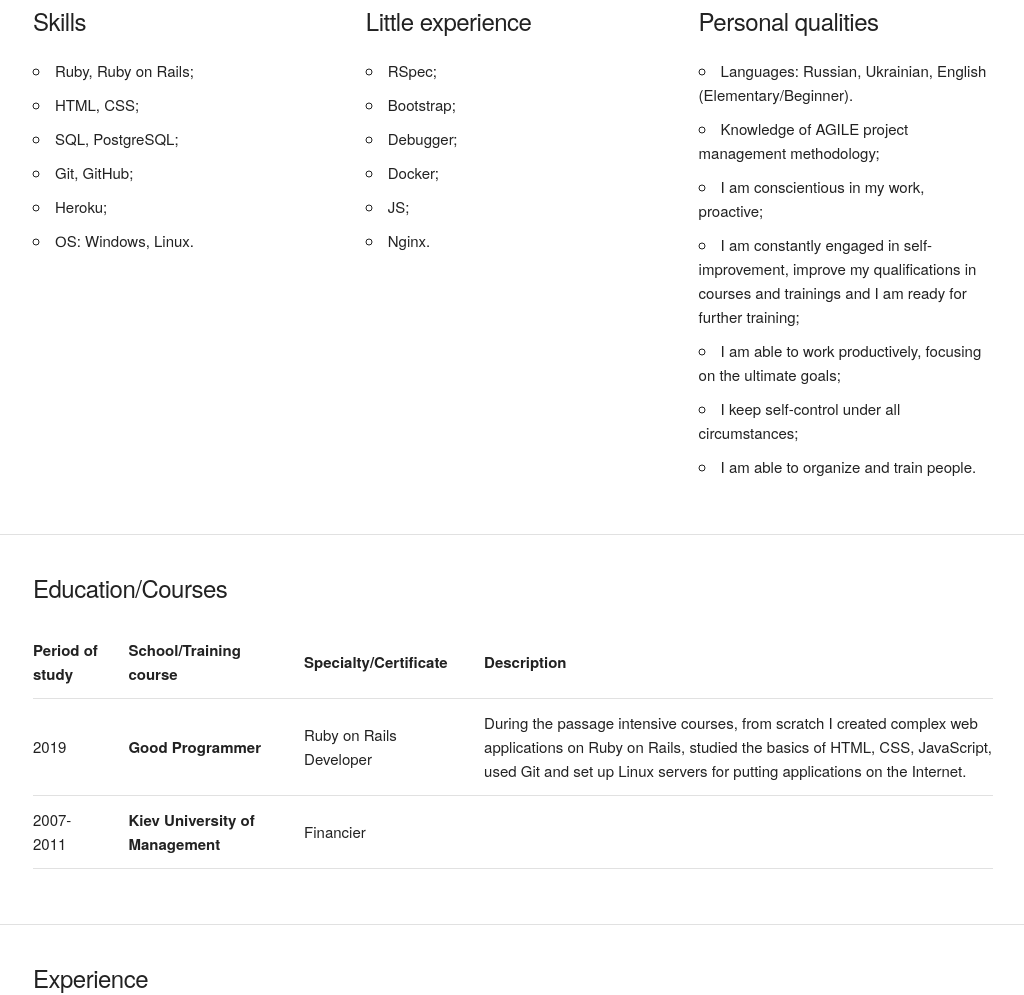
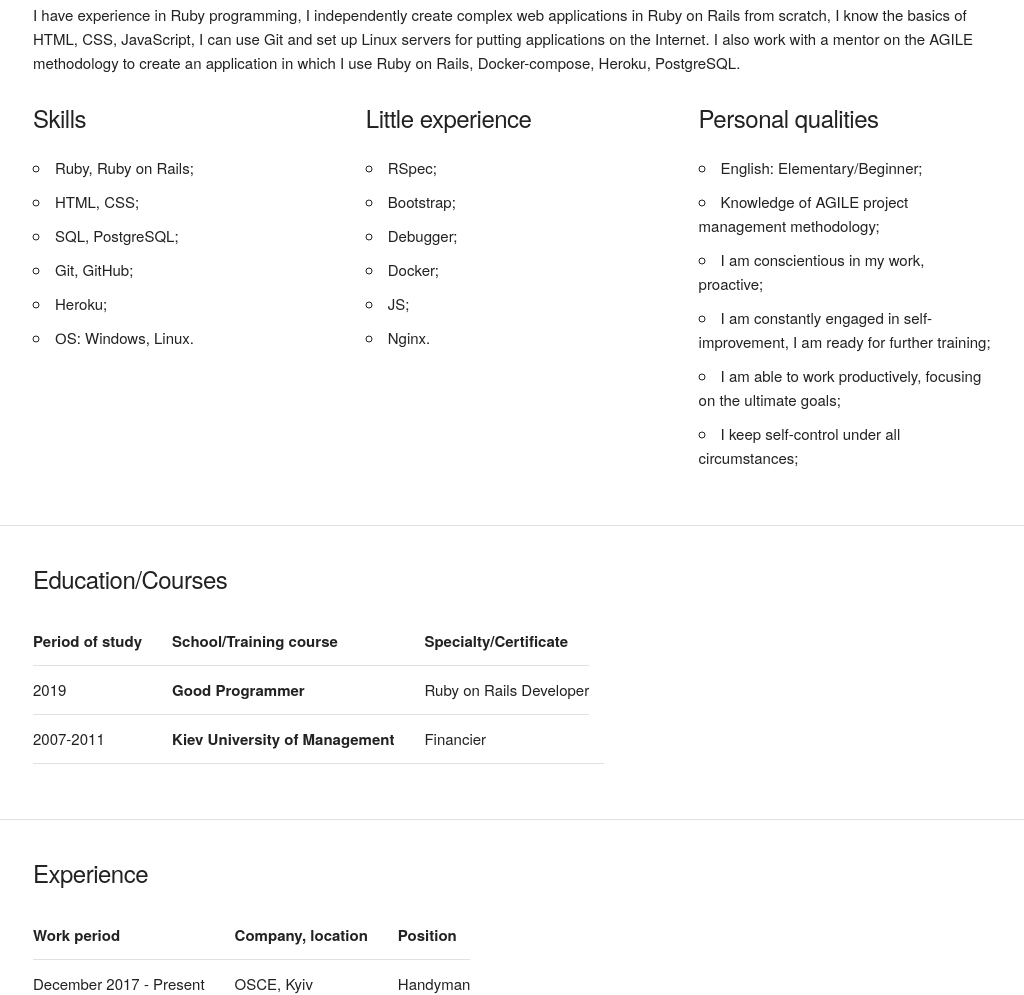
Before and after one commit to makarenkoj/cv, a plain HTML site: page index_en.html in a window 1280 px wide. Shown: the part 502-1497 px from the top of the page, without its empty margins (127-1151 px from the left). Drawn offline with Linux system fonts and the light colour scheme.

Commit message:
add summary

```diff
--- a/index_en.html
+++ b/index_en.html
@@ -57,6 +57,12 @@
 </div>
 <hr>
 <div class="container">
+  <p> I have experience in Ruby programming, I independently create complex web applications in Ruby on Rails
+    from scratch, I know the basics of HTML, CSS, JavaScript, I can use Git and set up Linux servers for putting
+    applications on the Internet. I also work with a mentor on the AGILE methodology to create an application in
+    which I use Ruby on Rails, Docker-compose, Heroku, PostgreSQL.</p>
+</div>
+<div class="container">
   <div class="one-third column">
     <h5>Skills</h5>
     <ul>
@@ -82,15 +88,12 @@
   <div class="one-third column">
     <h5>Personal qualities</h5>
     <ul>
-      <li>Languages: Russian, Ukrainian, English (Elementary/Beginner).</li>
+      <li>English: Elementary/Beginner;</li>
       <li>Knowledge of AGILE project management methodology;</li>
       <li>I am conscientious in my work, proactive;</li>
-      <li>I am constantly engaged in self-improvement, improve my qualifications in courses and trainings and I am ready
-        for further training;
-      </li>
+      <li>I am constantly engaged in self-improvement, I am ready for further training;</li>
       <li>I am able to work productively, focusing on the ultimate goals;</li>
       <li>I keep self-control under all circumstances;</li>
-      <li>I am able to organize and train people.</li>
     </ul>
   </div>
 </div>
@@ -103,7 +106,6 @@
       <th>Period of study</th>
       <th>School/Training course</th>
       <th>Specialty/Certificate</th>
-      <th>Description</th>
     </tr>
     </thead>
     <tbody>
@@ -111,12 +113,6 @@
       <td>2019</td>
       <td><strong>Good Programmer</strong></td>
       <td>Ruby on Rails Developer</td>
-      <td>During the passage intensive courses, from scratch
-        I created complex web applications on Ruby on Rails,
-        studied the basics of HTML, CSS, JavaScript, used Git
-        and set up Linux servers for putting applications on
-        the Internet.
-      </td>
     </tr>
     <tr>
       <td>2007-2011</td>
```
Also changed, not shown: index.html (+11 -13 lines), 4 other files.
